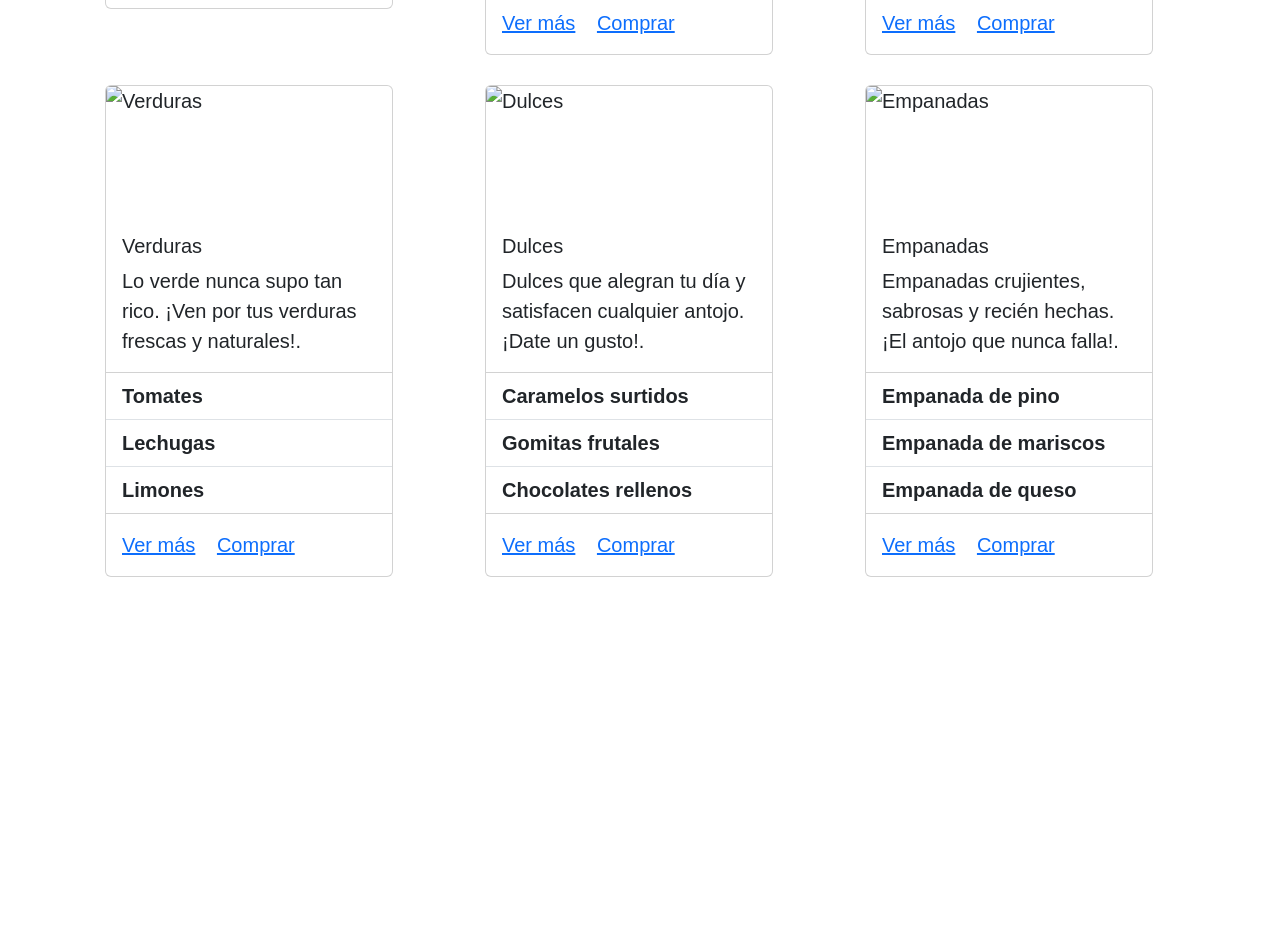
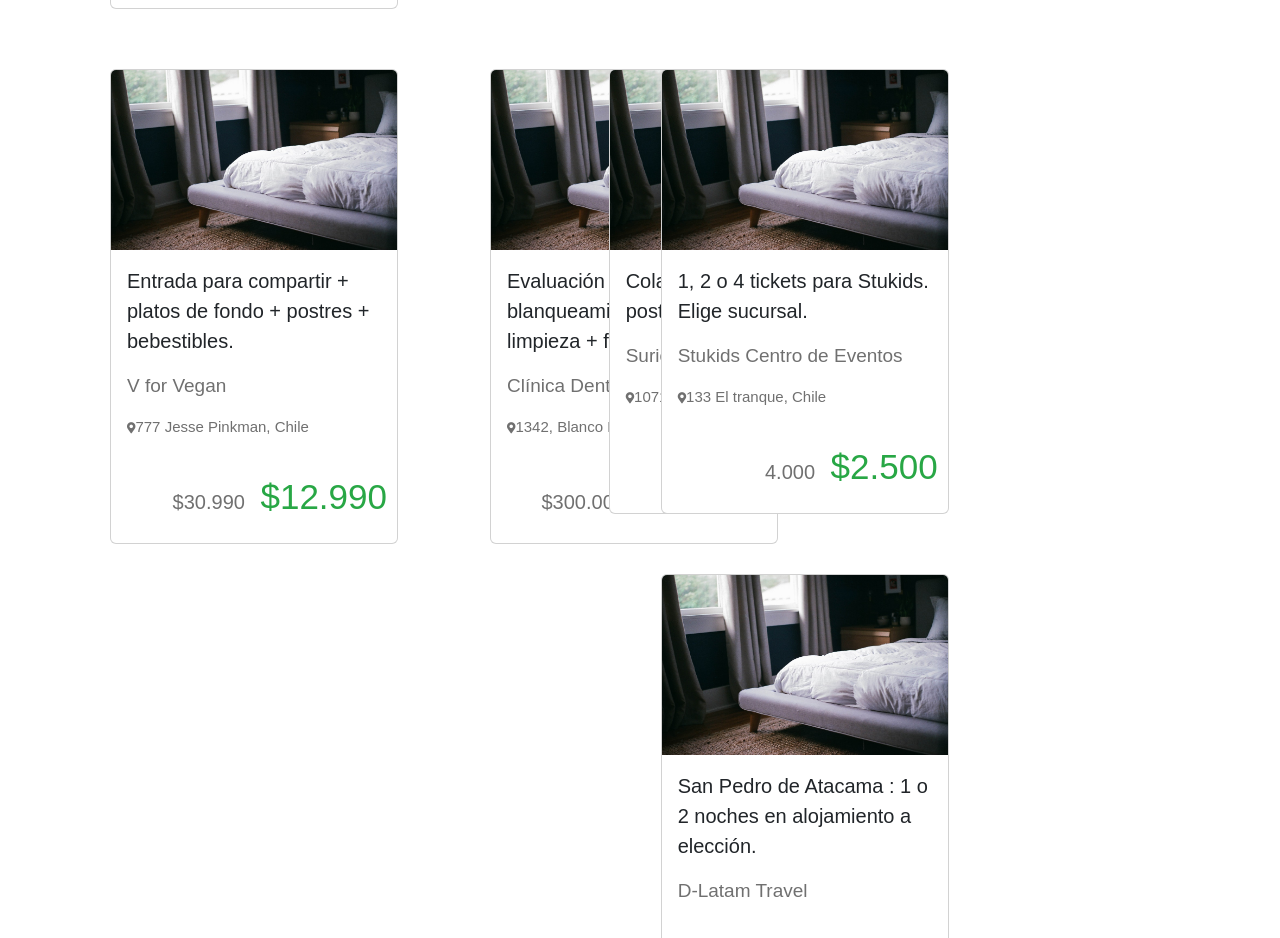
Before and after one commit to EG1983/Desaf-o_Cuppon, a plain HTML site: page index.html in a window 1280 px wide. Shown: the part 593-1531 px from the top of the page. Before the commit the page ends 1170 px from the top, so only its background shows below. Drawn offline with nearby package versions, Linux system fonts and the light colour scheme; a web font is replaced by a local one.

Commit message:
casi listo

```diff
--- a/assets/css/estilos.css
+++ b/assets/css/estilos.css
@@ -11,7 +11,10 @@
     background-color: #28A745 ;
 }
 
+.container {
+    font-family: "Reboto", sans-serif;
 
+}
 
 
 .text {
@@ -50,7 +53,8 @@
     font-family: "Reboto", sans-serif;
     padding-top: 30px;
     text-align: left;
-    padding-left: 35px;
+    padding-left: 40px;
+    padding-bottom: 30px;
 }
 
 .cards {
@@ -104,12 +108,17 @@
     padding-top: 100px;
 }
 
+.boton {
+    padding-top: 20px;
+}
+
 
 .bg-color {
     background-color: #17A2B8;
 }
 .footer {
-    background-color: #E83E8C;
+    text-align: center;
+    padding: 5px;
 }
 
 
--- a/index.html
+++ b/index.html
@@ -53,7 +53,7 @@
     <div class="row row-cols-1 row-cols-sm-2 row-cols-md-3">
       <div class="col">
         <div class="card" style="width: 18rem;">
-          <img src="assets/img/cupon-1.jpg" class="card-img-top" width="278" height="180" alt="Almuerzo">
+          <img src="assets/img/cupon-1.jpg" class="card-img-top" width="278" height="180" alt="">
           <div class="card-body">
             <p class="card-text">Plumón Coral Fleece estampado en modelo y tamaño a elección.</p>
             <p class="text-primario">Plumones Manolino</p>
@@ -66,93 +66,127 @@
           </div>
         </div>
       </div>
-      <div class="col"><div class="card" style="width: 18rem;">
-        <img src="assets/img/desayuno.jpg" class="card-img-top" width="248" height="132" alt="Desayuno">
-        <div class="card-body">
-          <h5 class="card-title">Desayunos</h5>
-          <p class="card-text">¡En Suricata te invitamos a desayunar con nosotros y haz de tu mañana algo especial!.</p>
     </div>
-        <ul class="list-group list-group-flush">
-          <li class="list-group-item">Té o Café</li>
-          <li class="list-group-item">Completos</li>
-          <li class="list-group-item">Desayuno Veggie</li>
-        </ul>
-        <div class="card-body">
-          <a href="#" class="card-link">Ver más</a>
-          <a href="#" class="card-link">Comprar</a>
-        </div>
-      </div></div>
-      <div class="col"><div class="card" style="width: 18rem;">
-        <img src="assets/img/bebidas.jpg" class="card-img-top" width="248" height="132"  alt="Bebidas">
-        <div class="card-body">
-          <h5 class="card-title">Bebidas</h5>
-          <p class="card-text">Refréscate con nuestras bebidas naturales, frías y llenas de sabor. ¡Pura frescura en cada sorbo!.</p>
-        </div>
-        <ul class="list-group list-group-flush">
-          <li class="list-group-item">Jugo de maracuyá</li>
-          <li class="list-group-item">Jugo de naranja natural</li>
-          <li class="list-group-item">Limonada fresca</li>
-        </ul>
-        <div class="card-body">
-          <a href="#" class="card-link">Ver más</a>
-          <a href="#" class="card-link">Comprar</a>
-        </div>
-      </div></div>
-      <div class="col"><div class="card" style="width: 18rem;">
-        <img src="assets/img/verduras.jpg" class="card-img-top" width="248" height="132" alt="Verduras">
-        <div class="card-body">
-          <h5 class="card-title">Verduras</h5>
-          <p class="card-text"> Lo verde nunca supo tan rico. ¡Ven por tus verduras frescas y naturales!.</p>
-        </div>
-        <ul class="list-group list-group-flush">
-          <li class="list-group-item">Tomates</li>
-          <li class="list-group-item">Lechugas</li>
-          <li class="list-group-item">Limones</li>
-        </ul>
-        <div class="card-body">
-          <a href="#" class="card-link">Ver más</a>
-          <a href="#" class="card-link">Comprar</a>
-        </div>
-      </div></div>
+
+    <div class="row row-cols-1 row-cols-sm-2 row-cols-md-3">
       <div class="col">
         <div class="card" style="width: 18rem;">
-          <img src="assets/img/dulces.jpg" class="card-img-top" width="248" height="132" alt="Dulces">
+          <img src="assets/img/cupon-1.jpg" class="card-img-top" width="278" height="180" alt="">
           <div class="card-body">
-            <h5 class="card-title">Dulces</h5>
-            <p class="card-text">Dulces que alegran tu día y satisfacen cualquier antojo. ¡Date un gusto!.</p>
+            <p class="card-text">Entrada para compartir + platos de fondo + postres + bebestibles.</p>
+            <p class="text-primario">V for Vegan</p>
+            <p class="textdir"><samp><i class="fas fa-map-marker-alt fa-xs"></i></samp>777 Jesse Pinkman, Chile</p></p>
           </div>
-          <ul class="list-group list-group-flush">
-            <li class="list-group-item">Caramelos surtidos</li>
-            <li class="list-group-item">Gomitas frutales</li>
-            <li class="list-group-item">Chocolates rellenos</li>
-          </ul>
-          <div class="card-body">
-            <a href="#" class="card-link">Ver más</a>
-            <a href="#" class="card-link">Comprar</a>
+
+          <div class="precios" >
+            <span class="precios">$30.990</span>
+            <span class="oferta">$12.990</span>
           </div>
         </div>
       </div>
+
+      <div class="row row-cols-1 row-cols-sm-2 row-cols-md-3">
         <div class="col">
           <div class="card" style="width: 18rem;">
-          <img src="assets/img/empanadas.jpg" class="card-img-top" width="248" height="132" alt="Empanadas">
+            <img src="assets/img/cupon-1.jpg" class="card-img-top" width="278" height="180" alt="">
             <div class="card-body">
-            <h5 class="card-title">Empanadas</h5>
-            <p class="card-text">Empanadas crujientes, sabrosas y recién hechas. ¡El antojo que nunca falla!.</p>
+              <p class="card-text">Evaluación integral + blanqueamiento dental led + limpieza + fluoración.</p>
+              <p class="text-primario">Clínica Dental Quijada</p>
+              <p class="textdir"><samp><i class="fas fa-map-marker-alt fa-xs"></i></samp>1342, Blanco Encalada, Chile</p></p>
             </div>
-          <ul class="list-group list-group-flush">
-            <li class="list-group-item">Empanada de pino</li>
-            <li class="list-group-item">Empanada de mariscos</li>
-            <li class="list-group-item">Empanada de queso</li>
-          </ul>
-          <div class="card-body">
-            <a href="#" class="card-link">Ver más</a>
-            <a href="#" class="card-link">Comprar</a>
+
+            <div class="precios" >
+              <span class="precios">$300.000</span>
+              <span class="oferta">$25.990</span>
+            </div>
           </div>
         </div>
 
+        <div class="row row-cols-1 row-cols-sm-2 row-cols-md-3">
+          <div class="col">
+            <div class="card" style="width: 18rem;">
+              <img src="assets/img/cupon-1.jpg" class="card-img-top" width="278" height="180" alt="">
+              <div class="card-body">
+                <p class="card-text">Colación para 2 personas + postre (no incluye bebidas).</p>
+                <p class="text-primario">Suricata almacen</p>
+                <p class="textdir"><samp><i class="fas fa-map-marker-alt fa-xs"></i></samp>1071 Miguel Claro, Chile</p></p>
+              </div>
+
+              <div class="precios" >
+                <span class="precios">$4.200</span>
+                <span class="oferta">$2.100</span>
               </div>
             </div>
           </div>
+
+          <div class="row row-cols-1 row-cols-sm-2 row-cols-md-3">
+            <div class="col">
+              <div class="card" style="width: 18rem;">
+                <img src="assets/img/cupon-1.jpg" class="card-img-top" width="278" height="180" alt="">
+                <div class="card-body">
+                  <p class="card-text">1, 2 o 4 tickets para Stukids. Elige sucursal.</p>
+                  <p class="text-primario">Stukids Centro de Eventos</p>
+                  <p class="textdir"><samp><i class="fas fa-map-marker-alt fa-xs"></i></samp>133 El tranque, Chile</p></p>
+                </div>
+
+                <div class="precios" >
+                  <span class="precios">4.000</span>
+                  <span class="oferta">$2.500</span>
+                </div>
+              </div>
+            </div>
+
+            <div class="row row-cols-1 row-cols-sm-2 row-cols-md-3">
+              <div class="col">
+                <div class="card" style="width: 18rem;">
+                  <img src="assets/img/cupon-1.jpg" class="card-img-top" width="278" height="180" alt="">
+                  <div class="card-body">
+                    <p class="card-text">San Pedro de Atacama : 1 o 2 noches en alojamiento a elección.</p>
+                    <p class="text-primario">D-Latam Travel</p>
+                    <!-- <p class="textdir"><samp><i class="fas fa-map-marker-alt fa-xs"></i></samp>133 El tranque, Chile</p></p> -->
+                  </div>
+
+                  <div class="precios" >
+                    <span class="precios">80.200</span>
+                    <span class="oferta">$44.100</span>
+                  </div>
+                </div>
+              </div>
+
+
+  </div>
+ </section>
+
+ <section class="bgcolor">
+  <div class="container">
+    <div class="row">
+      <form class="text-center my-4">
+        <h3 class="text-white my-3">Recibe cupones en tu correo</h3>
+        <div class="form-group px-3">
+          <input type="name" class="form-control" id="exampleInputEmail1" aria-describedby="emailHelp"
+            placeholder="Nombre">
+        </div>
+        <div class="form-group px-3">
+          <input type="email" class="form-control" id="exampleInputPassword1" placeholder="Correo Electrónico">
+        </div>
+      <div class="boton">
+        <button type="submit" class="btn btn-light btn-lg">Enviar</button>
+      </div>
+      </form>
+    </div>
+  </div>
+</section>
+
+
+<!--Footer-->
+<section class="footer">
+  <footer class=" text-center py-4">
+    <div class="container-fluid">
+      <a href="#">
+        <img src="assets/img/logo-black.png" width="82" height="24" class="img-fluid " alt="logo-Footer">
+      </a>
+    </div>
+  </footer>
   </section>
 
 
```
Lines whose indentation alone changed are shown as unchanged.
